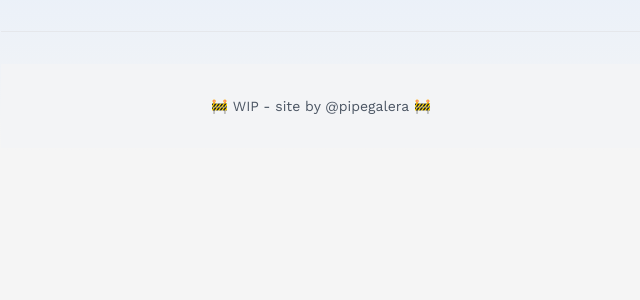
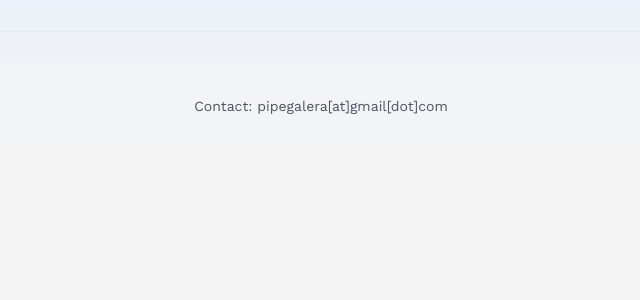
Before and after one commit to pipegalera/intraday_data, a Flask app: page / in a window 1280 px wide. Shown: the part 249-549 px from the top of the page, without its empty margins (319-959 px from the left). Run offline with Flask 3, Linux system fonts and the light colour scheme; some libraries are stand-ins or nearby versions.

Commit message:
Changed footer

```diff
--- a/app/templates/index.html
+++ b/app/templates/index.html
@@ -176,7 +176,7 @@
         <footer class="bg-gray-100 mt-8">
             <div class="container mx-auto px-4 py-8 text-center">
                 <p class="text-gray-600 text-sm">
-                    🚧 WIP - site by @pipegalera 🚧
+                    Contact: pipegalera[at]gmail[dot]com
                 </p>
             </div>
         </footer>
```
